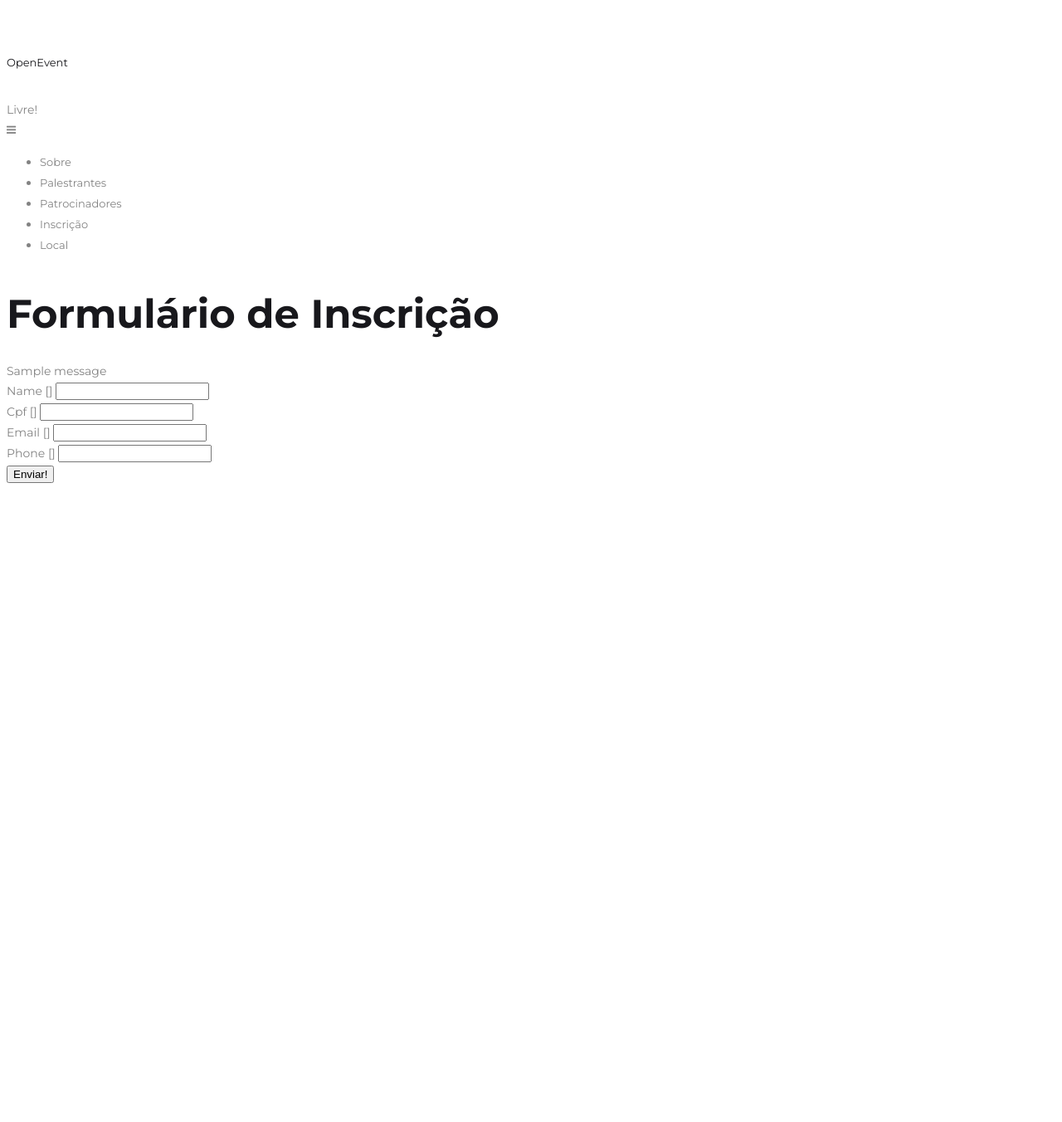
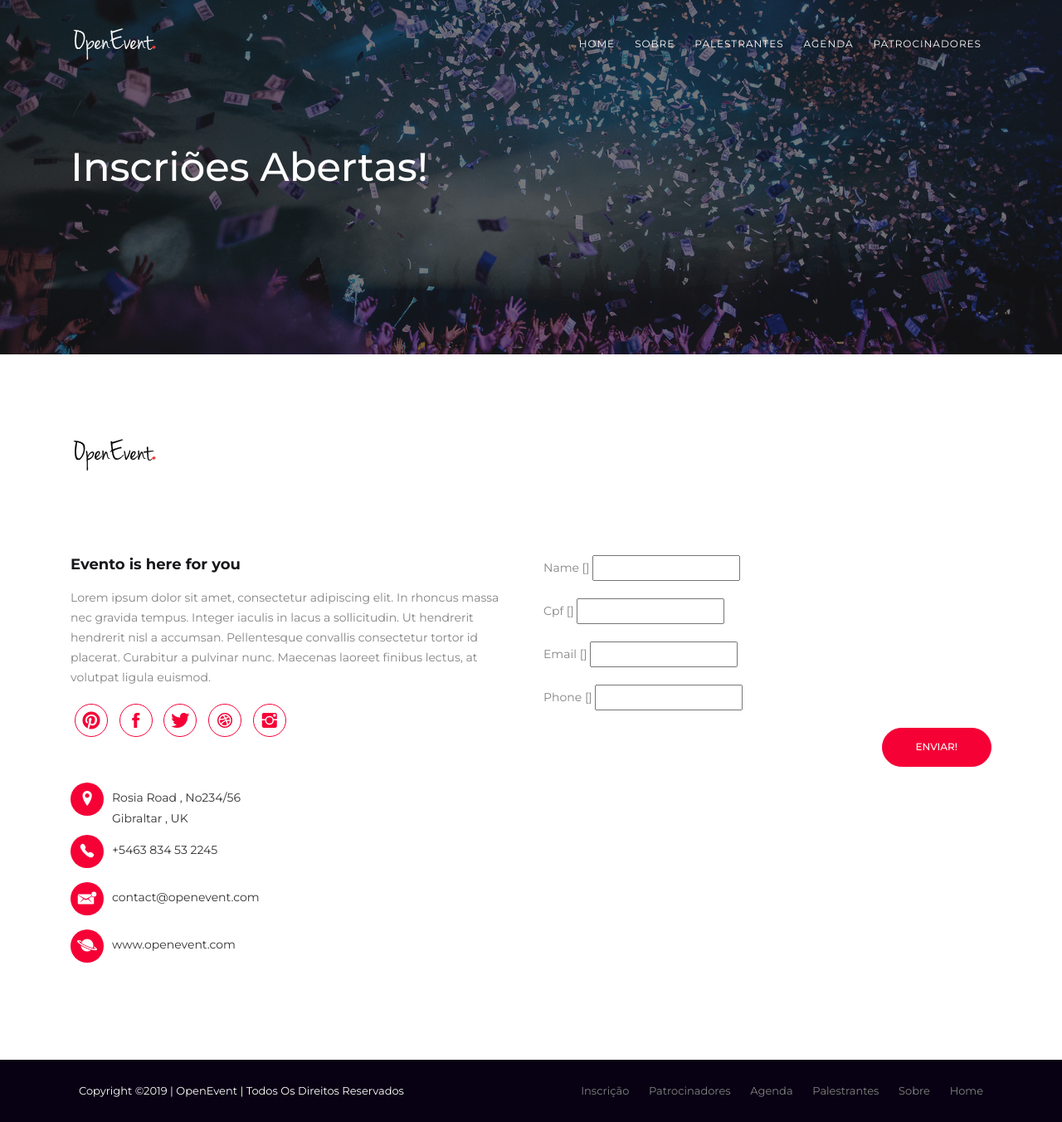
Before and after one commit to kelwys/open-event, a Django app: template adm/templates/inscricoes_form.html in a window 1280 px wide. Shown: the whole page at 83% size. Before the commit the page ends 582 px from the top, so only its background shows below. Run offline with Django 3.2, Linux system fonts and the light colour scheme; the template is opened without the code that fills it, so the values that code supplies are empty, except form fields; tables that the repository leaves empty hold one stand-in row (values such as "Sample post"); one stand-in notice (Sample message) is shown; form fields are guessed from the names that the template uses; some libraries are stand-ins or nearby versions; some web fonts are replaced.

Commit message:
lista no admin.py os models palestra e palestrante + ajustes de visual.

```diff
--- a/adm/models.py
+++ b/adm/models.py
@@ -44,7 +44,6 @@ class Patrocinio(models.Model):
 
 class Palestrante(models.Model):
     name = models.CharField('nome', max_length=255)
-    slug = models.SlugField('slug')
     photo = models.URLField('foto')
     website = models.URLField('website', blank=True)
     description = models.TextField('descrição', blank=True)
--- a/adm/templates/base.html
+++ b/adm/templates/base.html
@@ -2,30 +2,88 @@
 <!DOCTYPE html>
 <html>
 	<head>
-        <title>{% block title %}OpenEvent{% endblock title %}</title>
-
-        <meta charset="utf-8">
-        <meta http-equiv="X-UA-Compatible" content="IE=edge,chrome=1">
-        <meta name="author" content="kelwys">
-        <meta name="viewport" content="width=device-width, initial-scale=1.0, maximum-scale=1.0, user-scalable=no" />
-
-        <!-- Favicon -->
-        <link rel="shortcut icon" href="{% static 'img/favicon.ico' %}">
-
-        <!-- CSS -->
-        <link rel="stylesheet" href="{% static 'css/font-awesome.min.css' %}">
-        <link rel="stylesheet" href="{% static 'css/basalstyle/style.min.css' %}">
-        <link rel="stylesheet" href="{% static 'css/main.css' %}">
-
-        <link href='http://fonts.googleapis.com/css?family=Economica:400,700' rel='stylesheet' type='text/css'>
-	</head>
-
-	<body>
-        <div class="header-frame row">
+    <!-- ========== Meta Tags ========== -->
+    <meta charset="UTF-8">
+    <meta name="description" content="OpenEvent">
+    <meta name="keywords" content="OpenEvent, Evento">
+    <meta name="author" content="kelwys">
+    <meta name="viewport" content="width=device-width, initial-scale=1, maximum-scale=1">
+    <!-- ========== Title ========== -->
+    <title>OpenEvent</title>
+    <!-- ========== Favicon Ico ========== -->
+    <!--<link rel="icon" href="fav.ico">-->
+    <!-- ========== STYLESHEETS ========== -->
+    <!-- Bootstrap CSS -->
+    <link href="{% static 'css/bootstrap.min.css' %}" rel="stylesheet">
+    <!-- Fonts Icon CSS -->
+    <link href="{% static 'css/font-awesome.min.css' %}" rel="stylesheet">
+    <link href="{% static 'css/et-line.css' %}" rel="stylesheet">
+    <link href="{% static 'css/ionicons.min.css' %}" rel="stylesheet">
+    <!-- Carousel CSS -->
+    <link href="{% static 'css/owl.carousel.min.css' %}" rel="stylesheet">
+    <link href="{% static 'css/owl.theme.default.min.css' %}" rel="stylesheet">
+    <!-- Animate CSS -->
+    <link rel="stylesheet" href="{% static 'css/animate.min.css' %}">
+    <!-- Custom styles for this template -->
+    <link href="{% static 'css/main.css' %}" rel="stylesheet">
+</head>
+<body>
+        <div>
             {% include 'nav.html' only %}
         </div>
 
         {% block content %}
         {% endblock content %}
-    </body>
+    <!-- jquery -->
+    <script src="{% static 'js/jquery.min.js' %}"></script>
+    <!-- bootstrap -->
+    <script src="{% static 'js/popper.js' %}"></script>
+    <script src="{% static 'js/bootstrap.min.js' %}"></script>
+    <script src="{% static 'js/waypoints.min.js' %}"></script>
+    <!--slick carousel -->
+    <script src="{% static 'js/owl.carousel.min.js' %}"></script>
+    <!--parallax -->
+    <script src="{% static 'js/parallax.min.js' %}"></script>
+    <!--Counter up -->
+    <script src="{% static 'js/jquery.counterup.min.js' %}"></script>
+    <!--Counter down -->
+    <script src="{% static 'js/jquery.countdown.min.js' %}"></script>
+    <!-- WOW JS -->
+    <script src="{% static 'js/wow.min.js' %}"></script>
+    <!-- Custom js -->
+    <script src="{% static 'js/main.js' %}"></script>
+</body>
+
+<div class="copyright_footer">
+    <div class="container">
+        <div class="row justify-content-center">
+            <div class="col-md-6 col-12">
+                <p>Copyright &copy;<script>document.write(new Date().getFullYear());</script> | OpenEvent | Todos os Direitos Reservados</p>
+            </div>
+            <div class="col-12 col-md-6 ">
+                <ul class="footer_menu">
+                    <li class="nav-item">
+                        <a class="nav-link active" href="{% url 'home' %}#">Home</a>
+                    </li>
+                    <li class="nav-item">
+                        <a class="nav-link " href="{% url 'home' %}#sobre">Sobre</a>
+                    </li>
+                    <li class="nav-item">
+                        <a class="nav-link " href="{% url 'home' %}#palestrantes">Palestrantes</a>
+                    </li>
+                    <li class="nav-item">
+                        <a class="nav-link " href="{% url 'home' %}#agenda">Agenda</a>
+                    </li>
+                    <li class="nav-item">
+                        <a class="nav-link " href="{% url 'home' %}#patrocinadores">Patrocinadores</a>
+                    </li>
+                    <li class="nav-item">
+                        <a class="nav-link " href="{% url 'home' %}#inscricao">Inscrição</a>
+                    </li>
+                </ul>
+            </div>
+        </div>
+    </div>
+</div>
+
 </html>
--- a/adm/templates/inscricoes_form.html
+++ b/adm/templates/inscricoes_form.html
@@ -1,95 +1,117 @@
 {% extends 'base.html' %}
+{% load static %}
+{% block content %}
+<!--page title section-->
+<section class="inner_cover parallax-window" data-parallax="scroll" data-image-src="{% static 'img/bg/bg-img.png' %}">
+    <div class="overlay_dark"></div>
+    <div class="container">
+        <div class="row justify-content-center align-items-center">
+            <div class="col-12">
+                <div class="inner_cover_content">
+                    <h3>
+                        Inscriões Abertas!
+                    </h3>
+                </div>
+            </div>
+        </div>
+    </div>
+</section>
+<!--page title section end-->
 
-{% block content %}
-<!-- OVERVIEW -->
-<section>
-    <div class="content row padding-bottom-3 desktop-12 container">
-        <h1>Formulário de Inscrição</h1>
-        <div class="desktop-6">
-            {% if messages %}
-                {% for message in messages %}
-                    <div class="alert success">
-                        <p>{{ message }}</p>
+<!--contact section -->
+<section class="pt100 pb100">
+    <div class="container">
+        <img src="{% static 'img/logo-dark.png' %}" alt="evento">
+        <div class="row justify-content-center mt100">
+            <div class="col-md-6 col-12">
+                <div class="contact_info">
+                    <h5>
+                        Evento is here for you
+                    </h5>
+                    <p>
+                        Lorem ipsum dolor sit amet, consectetur adipiscing elit. In rhoncus massa nec gravida tempus. Integer iaculis in lacus a sollicitudin. Ut hendrerit hendrerit nisl a accumsan. Pellentesque convallis consectetur tortor id placerat. Curabitur a pulvinar nunc. Maecenas laoreet finibus lectus, at volutpat ligula euismod.
+                    </p>
+                    <ul class="social_list">
+                        <li>
+                            <a href="#"><i class="ion-social-pinterest"></i></a>
+                        </li>
+                        <li>
+                            <a href="#"><i class="ion-social-facebook"></i></a>
+                        </li>
+                        <li>
+                            <a href="#"><i class="ion-social-twitter"></i></a>
+                        </li>
+                        <li>
+                            <a href="#"><i class="ion-social-dribbble"></i></a>
+                        </li>
+                        <li>
+                            <a href="#"><i class="ion-social-instagram"></i></a>
+                        </li>
+                    </ul>
+
+                    <ul class="icon_list pt50">
+                        <li>
+                            <i class="ion-location"></i>
+                            <span>
+                                        Rosia Road , No234/56<br/>
+                                        Gibraltar , UK
+                            </span>
+                        </li>
+                        <li>
+                            <i class="ion-ios-telephone"></i>
+                            <span>
+                                       +5463 834 53 2245
+                                </span>
+                        </li>
+                        <li>
+                            <i class="ion-email-unread"></i>
+                            <span>
+                                    contact@openevent.com
+                                </span>
+                        </li>
+
+                        <li>
+                            <i class="ion-planet"></i>
+                            <span>
+                                    www.openevent.com
+                            </span>
+                        </li>
+                    </ul>
                 </div>
-                {% endfor %}
-            {% endif %}
-
+            </div>
+            <div class="col-md-6 col-12">
+                <div class="contact_form">
                     <form action="." novalidate method="post">
                         {% csrf_token %}
-                <div class="form-row label-block input-text">
+                        <div class="form-group">
                             <label for="{{ form.name.id_for_label }}">{{ form.name.label }}</label>
                             {{ form.name.errors }}
                             {{ form.name }}
                         </div>
-                <div class="form-row label-block input-text">
+                        <div class="form-group">
                             <label for="{{ form.cpf.id_for_label }}">{{ form.cpf.label }}</label>
                             {{ form.cpf.errors }}
                             {{ form.cpf }}
                         </div>
-                <div class="form-row label-block input-text">
+                        <div class="form-group">
                             <label for="{{ form.email.id_for_label }}">{{ form.email.label }}</label>
                             {{ form.email.errors }}
                             {{ form.email }}
                         </div>
-                <div class="form-row label-block input-text">
+                        <div class="form-group">
                             <label for="{{ form.phone.id_for_label }}">{{ form.phone.label }}</label>
                             {{ form.phone.errors }}
                             {{ form.phone }}
                         </div>
-                <p class="btn-row"><input type="submit" value="Enviar!"/></p>
+                        <div class="form-group text-right">
+                            <button type="submit" value="Enviar" class="btn btn-rounded btn-primary">Enviar!</button>
+                        </div>
+{#                        <p class="btn-row"><input type="submit" value="Enviar!"/></p>#}
                     </form>
                 </div>
             </div>
+        </div>
+    </div>
 </section>
+<!--contact section end -->
 {% endblock %}
-
-{#<!DOCTYPE html>#}
-{#<html>#}
-{#	<head>#}
-{#        <title>Eventex - O maior encontro hacker do mundo!</title>#}
-{##}
-{#        <meta charset="utf-8">#}
-{#        <meta http-equiv="X-UA-Compatible" content="IE=edge,chrome=1">#}
-{#        <meta name="description" content="Eventex - O maior encontro hacker do mundo!">#}
-{#        <meta name="author" content="wttd">#}
-{#        <meta name="viewport" content="width=device-width, initial-scale=1.0, maximum-scale=1.0, user-scalable=no" />#}
-{##}
-{#        <!-- Favicon -->#}
-{#        <link rel="shortcut icon" href="{% static 'img/favicon.ico' %}">#}
-{##}
-{#        <!-- CSS -->#}
-{#        <link rel="stylesheet" href="{% static 'css/font-awesome.min.css' %}">#}
-{#        <link rel="stylesheet" href="{% static 'css/basalstyle/style.min.css' %}">#}
-{#        <link rel="stylesheet" href="{% static 'css/main.css' %}">#}
-{##}
-{#        <link href='http://fonts.googleapis.com/css?family=Economica:400,700' rel='stylesheet' type='text/css'>#}
-{##}
-{#	</head>#}
-{##}
-{#	<body>#}
-{#        <div class="header-frame row">#}
-{#            <header class="header header-inline min-h-3 row desktop-12 container" role="banner">#}
-{##}
-{#                <div class="site-logo">#}
-{#                    <h1><a href="/" rel="home">OpenEvent</h1>#}
-{#                    <p class="site-description screen-reader-only">O maior encontro hacker do mundo!</p>#}
-{#                </div>#}
-{##}
-{#                <nav class="nav-inline" role="navigation">#}
-{#                    <a href="javascript:void(0);" class="nav-mobile"><i class="fa fa-bars"></i></a>#}
-{#                    <ul>#}
-{#                        <li><a data-scroll href="/#overview">Conferência</a></li>#}
-{#                        <li><a data-scroll href="/#sponsors">Patrocinadores</a></li>#}
-{#                        <li><a data-scroll href="/#register">Inscrição</a></li>#}
-{#                        <li><a data-scroll href="/#venue">Local</a></li>#}
-{#                    </ul>#}
-{#                </nav>#}
-{##}
-{#            </header>#}
-{#        </div>#}
-{##}
-{##}
-{##}
-{##}
-{#    </body>#}
-{#</html>#}
--- a/adm/templates/nav.html
+++ b/adm/templates/nav.html
@@ -1,19 +1,32 @@
-<header class="header header-inline min-h-3 row desktop-12 container" role="banner">
-
-    <div class="site-logo">
-        <h1><a href="/" rel="home">OpenEvent</a></h1>
-        <p class="site-description screen-reader-only">Livre!</p>
+<!--header start here -->
+{% load static %}
+<header class="header navbar fixed-top navbar-expand-md sticky_header">
+    <div class="container">
+        <a class="navbar-brand logo" href="#">
+            <img src="{% static 'img/logo.png' %}" alt="OpenEvent"/>
+        </a>
+        <button class="navbar-toggler" type="button" data-toggle="collapse" data-target="#headernav" aria-expanded="false" aria-label="Toggle navigation">
+            <span class="lnr lnr-text-align-right"></span>
+        </button>
+        <div class="collapse navbar-collapse flex-sm-row-reverse" id="headernav">
+            <ul class=" nav navbar-nav menu">
+                <li class="nav-item">
+                    <a class="nav-link active" href="{% url 'home' %}#">Home</a>
+                </li>
+                <li class="nav-item">
+                    <a class="nav-link " href="{% url 'home' %}#sobre">Sobre</a>
+                </li>
+                <li class="nav-item">
+                    <a class="nav-link " href="{% url 'home' %}#palestrantes">Palestrantes</a>
+                </li>
+                <li class="nav-item">
+                    <a class="nav-link " href="{% url 'home' %}#agenda">Agenda</a>
+                </li>
+                <li class="nav-item">
+                    <a class="nav-link " href="{% url 'home' %}#patrocinadores">Patrocinadores</a>
+                </li>
+            </ul>
+        </div>
     </div>
-
-    <nav class="nav-inline" role="navigation">
-        <a href="javascript:void(0);" class="nav-mobile"><i class="fa fa-bars"></i></a>
-        <ul>
-            <li><a data-scroll href="{% url 'home' %}#overview">Sobre</a></li>
-            <li><a data-scroll href="{% url 'home' %}#speakers">Palestrantes</a></li>
-            <li><a data-scroll href="{% url 'home' %}#sponsors">Patrocinadores</a></li>
-            <li><a data-scroll href="{% url 'home' %}#register">Inscrição</a></li>
-            <li><a data-scroll href="{% url 'home' %}#venue">Local</a></li>
-        </ul>
-    </nav>
-
 </header>
+<!--header end here-->
```
Also changed, not shown: adm/admin.py (+20 -1 lines), adm/templates/index.html (+2 -15 lines), adm/templates/inscricao_detail.html (+6 -6 lines), adm/templates/msg_inscricao.txt (deleted, +0 -13 lines), adm/migrations/0002_auto_20190814_1001.py (added), adm/migrations/0003_remove_palestrante_slug.py (added), adm/static/css/main.css (line endings or trailing spaces), adm/static/img/logo-dark.png, adm/static/img/logo.png. Lines whose indentation alone changed are shown as unchanged.
